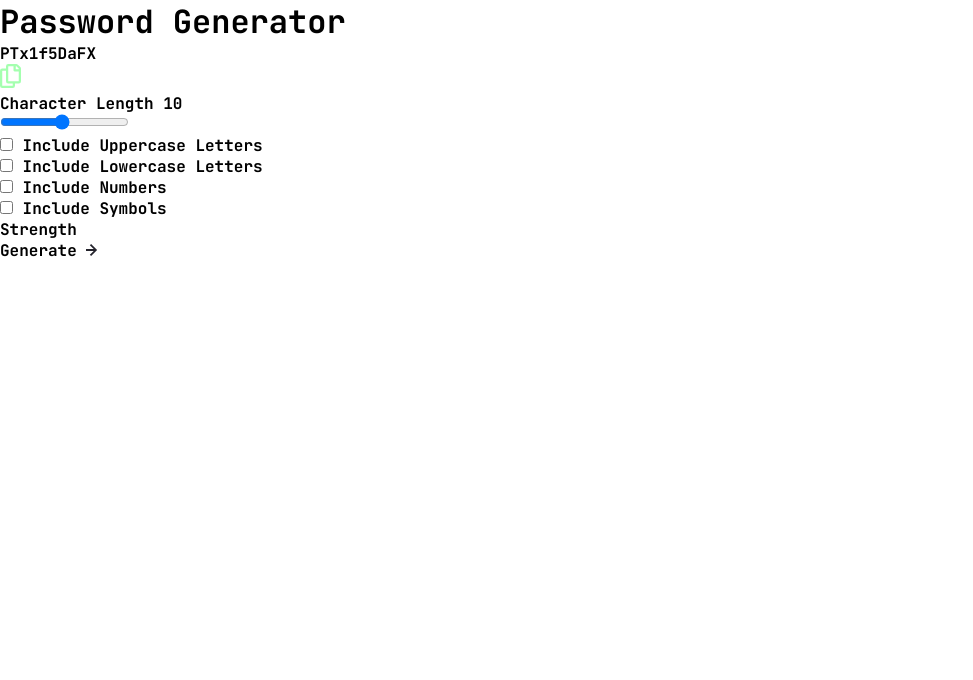
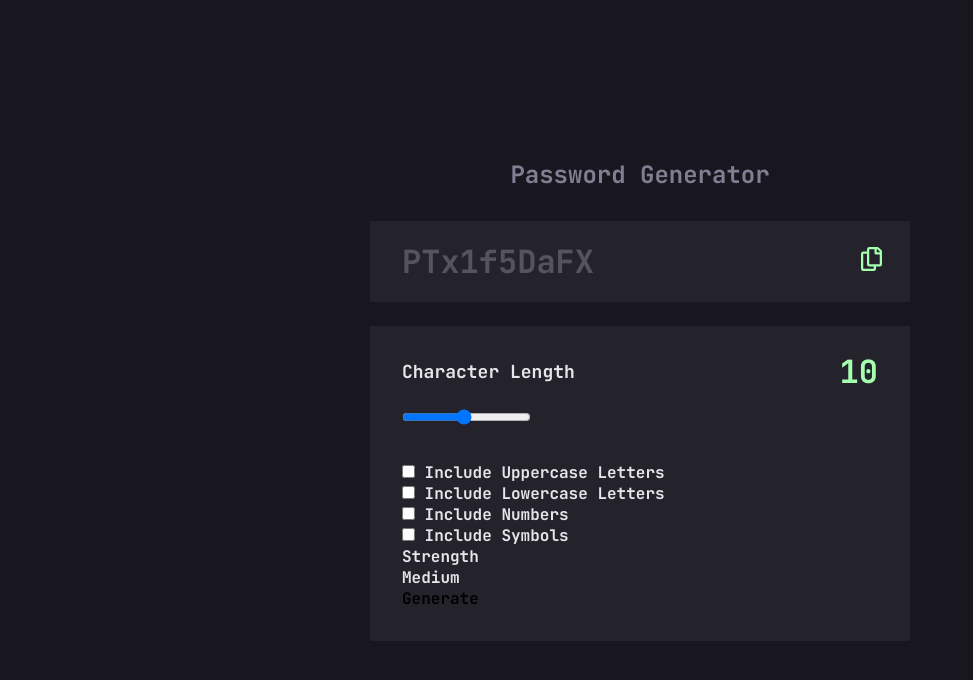
Before and after one commit to hectorlil48/password-generator-app, a plain HTML site: page index.html in a window 1280 px wide. Shown: the whole page, without its empty margins (0-973 px from the left). Drawn offline with Linux system fonts and the light colour scheme.

Commit message:
Added styles for body, container, password-container and icon.

```diff
--- a/code/styles/styles.css
+++ b/code/styles/styles.css
@@ -55,4 +55,65 @@ button {
 body {
   font-family: var(--font-family);
   font-weight: var(--font-weight-bold);
+  background-color: var(--very-dark-grey);
+  color: var(--almost-white);
+  height: 100vh;
+  display: flex;
+  justify-content: center;
+  align-items: center;
 }
+
+.container {
+  width: 540px;
+}
+
+.title {
+  font-size: var(--medium-heading-font-size);
+  line-height: var(--medium-heading-line-height);
+  color: var(--grey);
+  text-align: center;
+  margin-bottom: 31px;
+}
+
+.password-icon-container {
+  background-color: var(--dark-grey);
+  display: flex;
+  justify-content: space-between;
+  align-items: center;
+  padding: 19px 28px 19px 32px;
+  margin-bottom: 24px;
+}
+
+.password {
+  font-size: var(--heading-font-size);
+  line-height: var(--heading-line-height);
+  opacity: 25%;
+}
+
+.icon:hover path {
+  fill: var(--almost-white);
+}
+
+.form-container {
+  background-color: var(--dark-grey);
+  padding: 24px 32px 32px;
+}
+
+.slider-container {
+  margin-bottom: 32px;
+}
+
+.slider-labels {
+  display: flex;
+  justify-content: space-between;
+  align-items: center;
+  margin-bottom: 16px;
+  font-size: var(--body-font-size);
+  line-height: var(--body-line-height);
+}
+
+.slider-value {
+  font-size: var(--heading-font-size);
+  line-height: var(--heading-line-height);
+  color: var(--neon-green);
+}
--- a/index.html
+++ b/index.html
@@ -33,7 +33,7 @@
         <div class="slider-container">
           <div class="slider-labels">
             <label for="slider">Character Length</label>
-            <span class="slider-value">10</span>
+            <p class="slider-value">10</p>
           </div>
           <input type="range" id="slider" min="1" max="20" value="10" />
         </div>
@@ -58,7 +58,7 @@
         <div class="strength-container">
           <p>Strength</p>
           <div class="strength-rating">
-            <p class="rating"></p>
+            <p class="rating">Medium</p>
             <div class="strengthMeter">
               <div class="strengthBar"></div>
               <div class="strengthBar"></div>
```
